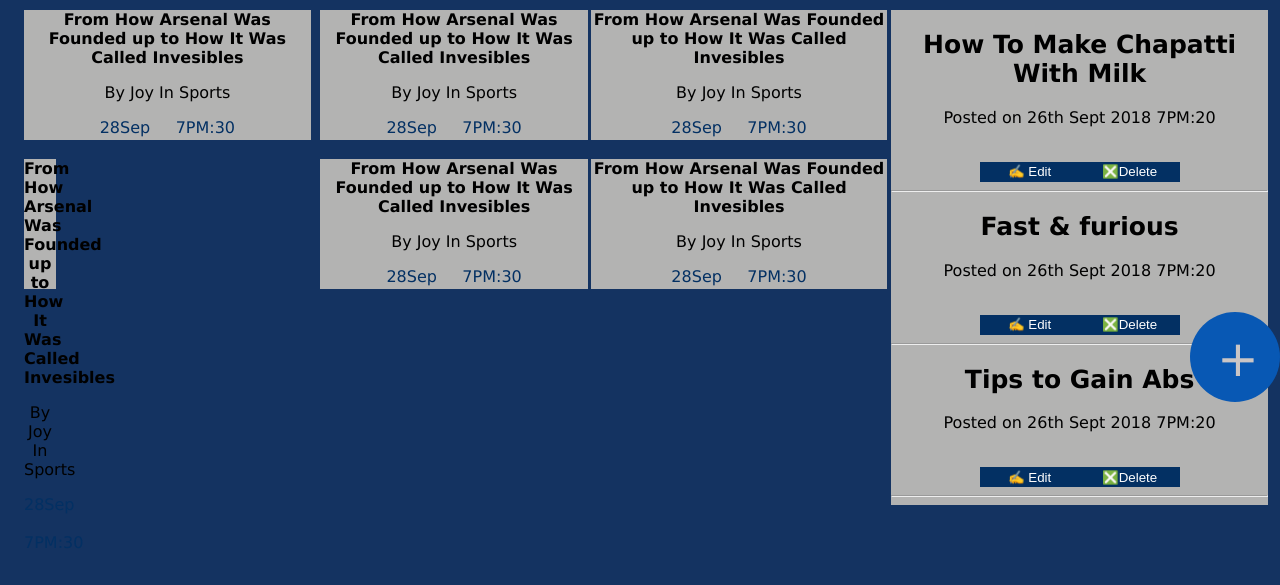
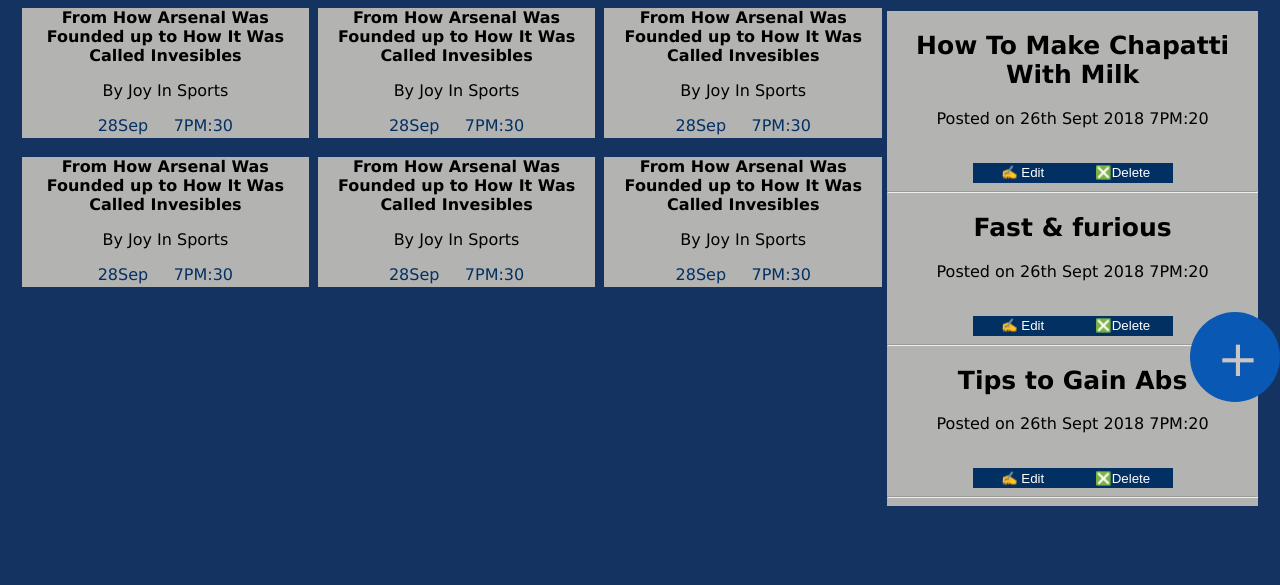
Before and after one commit to UsanaseD/TEAMWORK, a plain HTML site: page UI/pages/home.html in a window 1280 px wide. Shown: the part 394-979 px from the top of the page. Drawn offline with Linux system fonts and the light colour scheme.

Commit message:
bug(UI-correction) fixes my UI layout [start #168858820]

```diff
--- a/UI/css/home.css
+++ b/UI/css/home.css
@@ -157,7 +157,7 @@
      width: 100%;
  }
  table td{
-padding: 10;
+padding: 20;
 }
 
  table td h1{
@@ -214,7 +214,7 @@
     width: 70%;
     overflow-y: scroll;
     align-content: stretch;
-    padding:12;
+
 }
 .owwn h1{
   color: white;
@@ -543,7 +543,7 @@
 
 .titl1{
   height: 130px;
-  width: 30%;
+  width: 31%;
   border: none;
   position: inherit;
   color: black;
@@ -556,7 +556,7 @@
 }
 .titl2{
   height: 130px;
-  width: 34%;
+  width: 31%;
   border: none;
   position: sticky;;
   color: black;
@@ -570,9 +570,9 @@
 
 .titl3{
   height: 130px;
-  width: 32px;
+  width: 32%;
   border: none;
-  position: inherit;;
+  position: inherit;
   color: black;
   background: white;
 
@@ -582,7 +582,7 @@
 }
 .titl4{
   height: 130px;
-  width: 30%;
+  width: 31%;
   border: none;
   position: inherit;
   color: black;
@@ -595,7 +595,7 @@
 }
 .titl5{
   height: 130px;
-  width: 34%;
+  width: 31%;
   border: none;
   position: sticky;;
   color: black;
@@ -641,7 +641,7 @@
   width: auto;
   height: auto;
   background: rgb(179, 179, 178);
-  top:112;
+  top:103;
   position: absolute;
   text-align: center;
   right: 0;
@@ -655,6 +655,7 @@
   font-size: 25px;
   color: rgb(112, 108, 108);
 }
+
 
 
 @media only screen and (max-width: 1000px) {
--- a/UI/pages/home.html
+++ b/UI/pages/home.html
@@ -79,7 +79,8 @@
                                                                                <p>By Joy In Sports</p>
                                                                                <p > <font color="#033063">28Sep &nbsp; &nbsp; 7PM:30</font></p>
                                                                         </div>
-                                                                                        </div><br>
+                                                                                        </div></br>
+
                                                                                         <div class="titl3" id="tit3">
                                                                                                 <div class="headd" id="hd">
                                                                                                        <b>From How Arsenal Was Founded up to How It Was Called Invesibles</b>
@@ -87,7 +88,6 @@
                                                                                                        <p > <font color="#033063">28Sep &nbsp; &nbsp; 7PM:30</font></p>
                                                                                                 </div>
                                                                                                                 </div>
-
                                                                                                                         <div class="titl4" id="tit4">
                                                                                                                                         <div class="headd" id="hd">
                                                                                                                                                <b>From How Arsenal Was Founded up to How It Was Called Invesibles</b>
```
Lines whose indentation alone changed are shown as unchanged.
